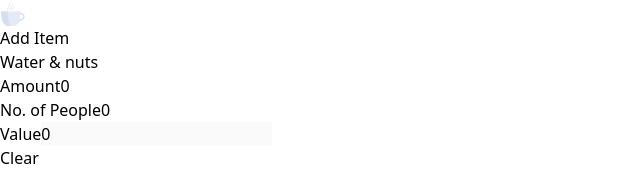
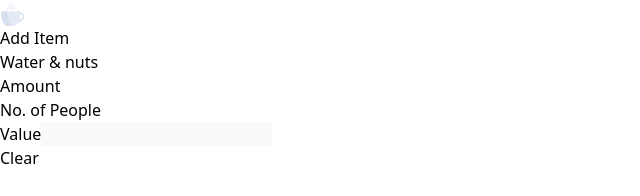
Before and after one commit to javaa/bill-calc-nextjs, a Next.js app: page / in a window 1280 px wide. Shown: the top 196 px of the page, without its empty margins (0-640 px from the left). Built offline with nearby package versions, Linux system fonts and the light colour scheme.

Commit message:
total amount fixes

```diff
--- a/src/pages/index.js
+++ b/src/pages/index.js
@@ -14,9 +14,9 @@ export default function Home() {
   const [isOpen, setIsOpen] = useState(false)
   const [localData, setLocalData] = useState([])
   const [total, setTotal] = useState(0)
-  const [nutsAmount, setNutsAmount] = useState(0)
-  const [nutsNoOfPeople, setNutsNoOfPeople] = useState(0)
-  const [nutsTotal, setNutsTotal] = useState(0)
+  const [nutsAmount, setNutsAmount] = useState(null)
+  const [nutsNoOfPeople, setNutsNoOfPeople] = useState(null)
+  const [nutsTotal, setNutsTotal] = useState(null)
 
   const { register, handleSubmit, reset, formState: { errors } } = useForm({
     defaultValues: {
@@ -188,7 +188,7 @@ export default function Home() {
         const data = JSON.parse(localStorage.getItem('items'));
         if (data && data.length > 0) {
           const totalAmount = data.reduce((total, item) => {
-            return total + Number(item.amount)
+            return total + Number(item.tax)
           }, 0)
           setTotal(totalAmount)
         }
@@ -224,7 +224,7 @@ export default function Home() {
             <div className="flex space-x-4 mt-2">
               <div>
                 <label htmlFor="title" className="input-label-xs">Amount</label>
-                <input className="input-text" value={nutsAmount} onChange={handleNutsAmount} type="number" name="amount" id="amount" />
+                <input className="input-text" value={nutsAmount} step=".01" onChange={handleNutsAmount} type="number" name="amount" id="amount" />
               </div>
               <div>
               <label htmlFor="title" className="input-label-xs">No. of People</label>
@@ -287,6 +287,7 @@ export default function Home() {
                 type="number"
                 name="amount"
                 id="amount"
+                step=".01"
                 className="input-text"
                 {...register("amount", { required: true})}
                 />
```
